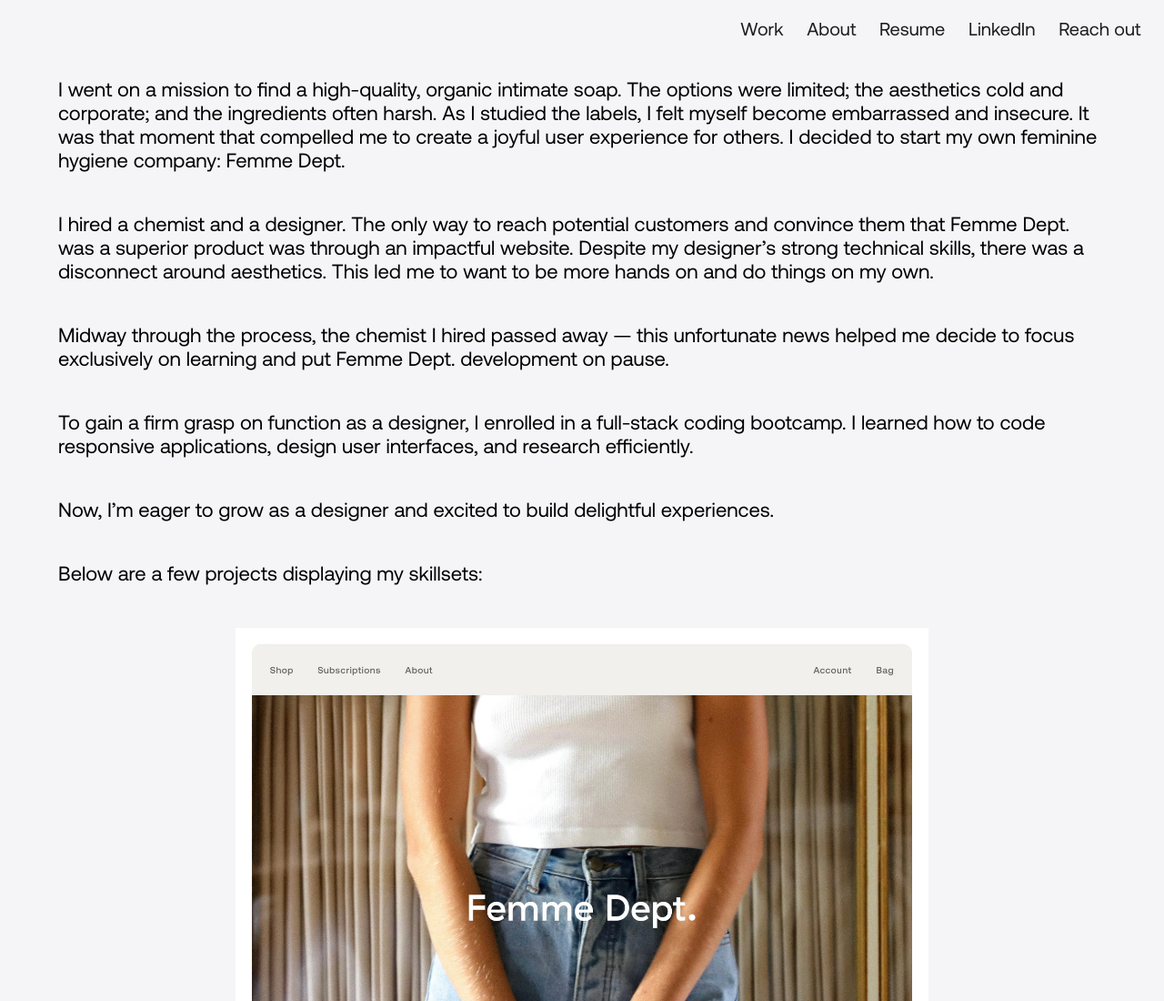
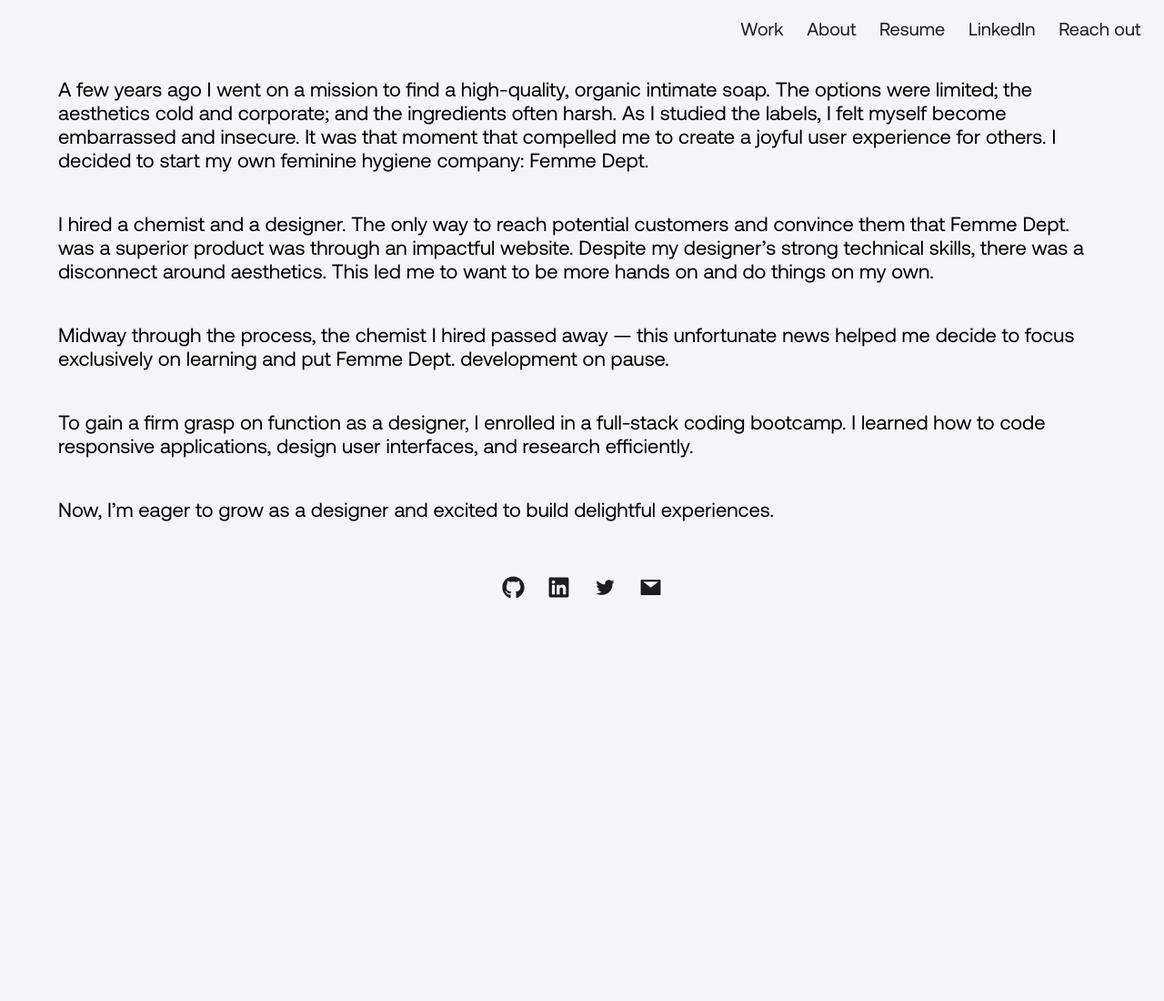
Before and after one commit to sophiehomer/react_portfolio, a React (Create React App) app: page /work in a window 1280 px wide. Shown: the top 1100 px of the page at 91% size. After the commit the page ends 800 px from the top, so only its background shows below. Built offline with nearby package versions, Linux system fonts and the light colour scheme.

Commit message:
reconfigured pages

```diff
--- a/src/components/About/index.js
+++ b/src/components/About/index.js
@@ -1,8 +1,10 @@
 import React from 'react'
 import './styles.css'
 import Navigation from '../Navigation'
+import Portfolio from '../../components/Portfolio'
 
-const About = () => {
+
+const Work = () => {
   return (
     <section className="aboutContent" id="aboutContent">
       <div className="aboutTextDiv">
@@ -10,16 +12,15 @@ const About = () => {
       <h2 className="introText">Product designer with a background <br></br>in software development.</h2>
       <p className="aboutText">
       I discovered a love for visual storytelling while working in costume design for film and television. Now, I use that foundational love for storytelling to inspire my product design.
-
 In my work, I strive to find balance between form and function, focusing on detail while keeping the whole canvas in mind… making things both beautiful and accessible.
-
 I’m optimistic, curious, and eager to develop my skills. I love working with others, sharing ideas, and learning from those around me.
       {/* Previously, I worked in costume design where I discovered a love for visual storytelling. Now, storytelling is what inspires my product design. In my work, I strive to find balance between form and function, focusing on detail while never letting the broader picture out of sight. I find joy in making things both beautiful and accessible. I’m optimistic, curious and excited to further develop my skills. I love working with others, sharing ideas, and learning from those around me.         */}
+      <Navigation/>
       </p>
       </div>
-      <Navigation/>
+      <Portfolio/>
     </section>
   )
 }
 
-export default About
+export default Work
--- a/src/components/Navigation/index.js
+++ b/src/components/Navigation/index.js
@@ -11,17 +11,17 @@ const Navigation = (props) => {
   }
   return (
     <nav className="nav">
+          <a href="#femmeDeptContainer" className="portfolio" onClick={handleClick} >
+        Check out my work <AiOutlineArrowRight className="arrow" size={20}/>
+        </a>
         <Link to="/work" className="portfolio">
-          Work <AiOutlineArrowRight className="arrow" size={20}/>
+          Learn more about me <AiOutlineArrowRight className="arrow" size={20}/>
         </Link>
-        <a download href= {Pdf} rel="noreferrer" target="_blank" className="resume">Resume <AiOutlineArrowRight className="arrow" size={20}/></a>
-        <a href='https://www.linkedin.com/in/sophie-homer-94603633/' className='contact'>LinkedIn <AiOutlineArrowRight className="arrow" size={20}/></a>
+        <a download href= {Pdf} rel="noreferrer" target="_blank" className="resume">View my resume <AiOutlineArrowRight className="arrow" size={20}/></a>
         <a href='mailto:sophiehomer94@gmail.com' className='contact'>Reach out <AiOutlineArrowRight className="arrow" size={20}/></a>
+        {/* <a href='https://www.linkedin.com/in/sophie-homer-94603633/'  rel="noreferrer" target="_blank" className='contact'>LinkedIn <AiOutlineArrowRight className="arrow" size={20}/></a> */}
+  </nav>
 
-
-
-
-  </nav>
   )
 }
 
--- a/src/index.css
+++ b/src/index.css
@@ -24,9 +24,7 @@ body {
 .nav {
   display:flex;
   flex-direction: column;
-  margin-right: 80%;
-  width: 10%;
-  flex-basis: 20px;
+  margin-top: 2%
 }
 
 .about,
@@ -152,7 +150,7 @@ body {
   flex-wrap: wrap;
   align-content: center;
   text-align: left;
-  width: 90%;
+  width: 95%;
 }
 
 .aboutText {
@@ -268,7 +266,7 @@ font-size: 22px;
   align-content: center;
   width: 100%;
   margin-bottom: 10%;
-  padding-top: 2%;
+  margin-top: 20%;
 }
 
 .dinnerDrinksContainer {
--- a/src/pages/work/index.js
+++ b/src/pages/work/index.js
@@ -2,7 +2,7 @@ import React, { useEffect } from 'react'
 import Portfolio from '../../components/Portfolio'
 import NavProject from '../../components/Navigation_project';
 
-const Work = () => {
+const About = () => {
     useEffect(() => {
         window.scrollTo(0, 0);
       }, []);
@@ -11,7 +11,7 @@ const Work = () => {
            <NavProject/>
         <section className='workIntroContainer'>
         <p className="workIntro">
-        I went on a mission to find a high-quality, organic intimate soap. The options were limited; the aesthetics cold and corporate; and the ingredients often harsh. As I studied the labels, I felt myself become embarrassed and insecure. It was that moment that compelled me to create a joyful user experience for others. I decided to start my own feminine hygiene company: Femme Dept.
+        A few years ago I went on a mission to find a high-quality, organic intimate soap. The options were limited; the aesthetics cold and corporate; and the ingredients often harsh. As I studied the labels, I felt myself become embarrassed and insecure. It was that moment that compelled me to create a joyful user experience for others. I decided to start my own feminine hygiene company: Femme Dept.
          </p>
         <p className="workIntro">
         I hired a chemist and a designer. The only way to reach potential customers and convince them that Femme Dept. was a superior product was through an impactful website. Despite my designer’s strong technical skills, there was a disconnect around aesthetics. This led me to want to be more hands on and do things on my own.
@@ -23,13 +23,9 @@ const Work = () => {
         <p className="workIntro">
         Now, I’m eager to grow as a designer and excited to build delightful experiences.
        </p>
-
-        <p className="workIntro">Below are a few projects displaying my skillsets:</p>
         </section>
-
-        <Portfolio/>
       </div>
     )
   }
 
-  export default Work
+  export default About
```
